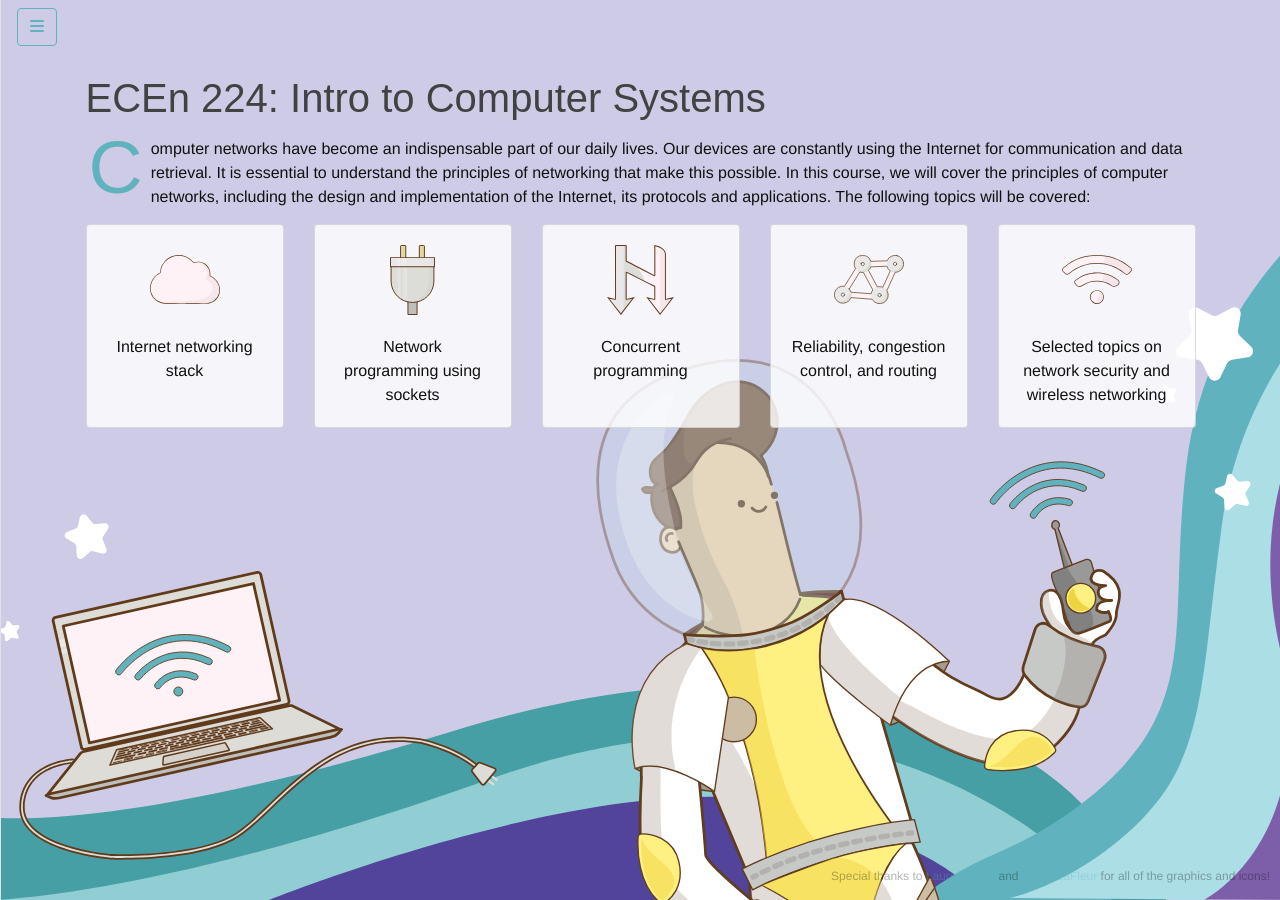
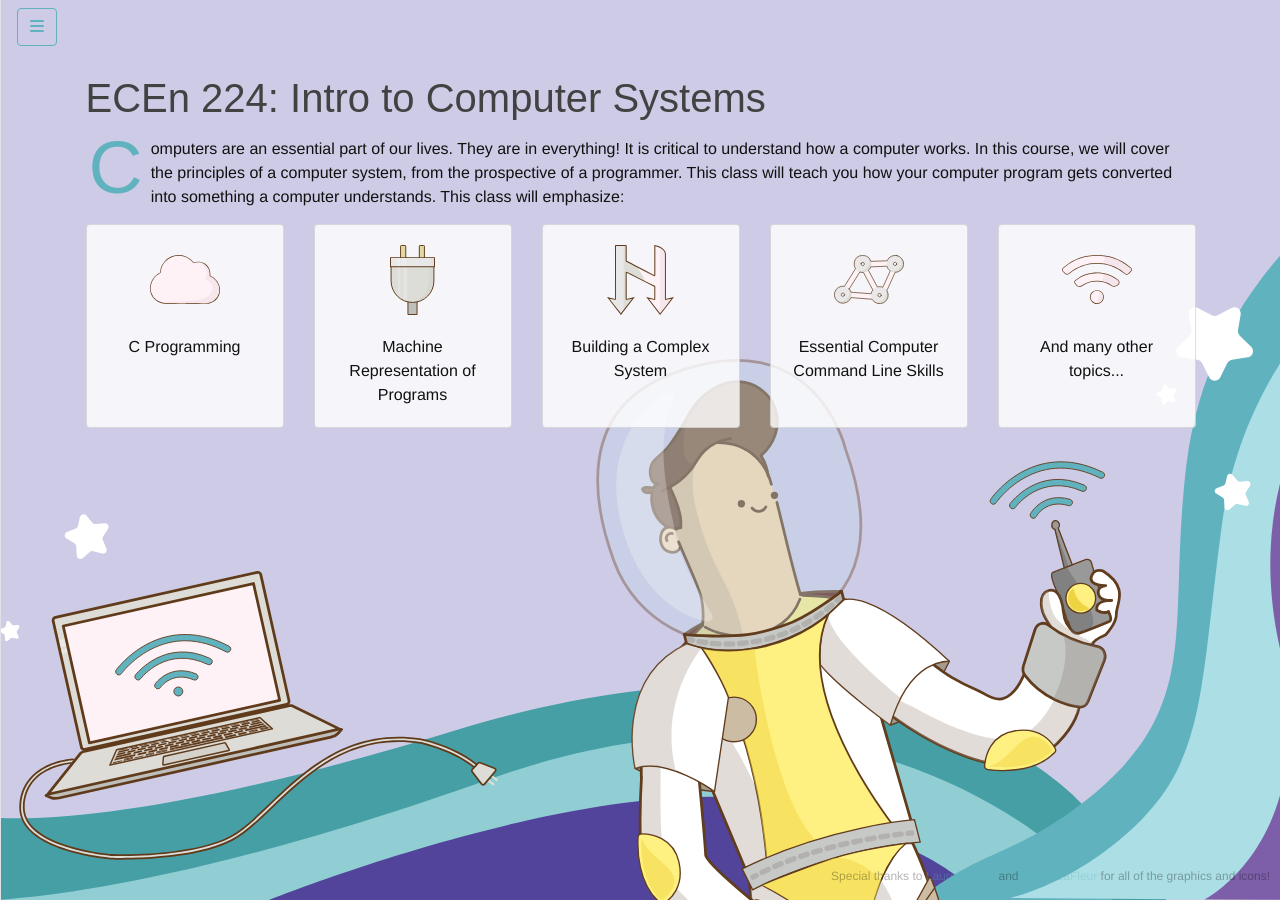
Before and after one commit to kylr1516/ecen224, a Jekyll site: the page built from index.html, in a window 1280 px wide. Built offline with Jekyll 4.4.1, drawn with Linux system fonts in a browser that asks for light colours; nearby versions of some CDN libraries; some web fonts are replaced.

Commit message:
Update text

```diff
--- a/_sass/_pages.scss
+++ b/_sass/_pages.scss
@@ -119,6 +119,10 @@ h4 {
 .home-card {
     height: 100%;
     background-color: rgba(white, 0.8);
+}
+
+.card-text {
+    font-weight: 500;
 }
 
 .firstcharacter {
--- a/index.html
+++ b/index.html
@@ -29,22 +29,18 @@ title: Home
                 <article class="page home-page">
                     <h1 class="page-title" id="page-title">{{ site.title }}</h1>
                     <div class="page-content">
-                        <p><span class="firstcharacter">C</span>omputer networks have become an indispensable part of
-                            our daily lives.
-                            Our devices are constantly using the Internet for communication and data retrieval. It is
-                            essential to
-                            understand the principles of networking that make this possible. In this course, we will
-                            cover the
-                            principles of computer networks, including the design and implementation of the Internet,
-                            its protocols and
-                            applications. The following topics will be covered:</p>
+                        <p><span class="firstcharacter">C</span>omputers are an essential part of our lives. They are in
+                            everything! It is critical to understand how a computer works. In this course, we will cover
+                            the principles of a computer system, from the prospective of a programmer. This class will
+                            teach you how your computer program gets converted into something a computer understands.
+                            This class will emphasize:</p>
 
                         <div class="row home-cards">
                             <div class="col text-center">
                                 <div class="card home-card">
                                     <div class="home-icon cloud-icon"></div>
                                     <div class="card-body">
-                                        <p class="card-text">Internet networking stack</p>
+                                        <p class="card-text">C Programming</p>
                                     </div>
                                 </div>
                             </div>
@@ -53,7 +49,7 @@ title: Home
                                 <div class="card home-card">
                                     <div class="home-icon socket-icon"></div>
                                     <div class="card-body">
-                                        <p class="card-text">Network programming using sockets</p>
+                                        <p class="card-text">Machine Representation of Programs</p>
                                     </div>
                                 </div>
                             </div>
@@ -62,7 +58,7 @@ title: Home
                                 <div class="card home-card">
                                     <div class="home-icon concurrency-icon"></div>
                                     <div class="card-body">
-                                        <p class="card-text">Concurrent programming</p>
+                                        <p class="card-text">Building a Complex System</p>
                                     </div>
                                 </div>
                             </div>
@@ -73,7 +69,7 @@ title: Home
                                 <div class="card home-card">
                                     <div class="home-icon nodes-icon"></div>
                                     <div class="card-body">
-                                        <p class="card-text">Reliability, congestion control, and routing</p>
+                                        <p class="card-text">Essential Computer Command Line Skills</p>
                                     </div>
                                 </div>
                             </div>
@@ -82,8 +78,7 @@ title: Home
                                 <div class="card home-card">
                                     <div class="home-icon wireless-icon"></div>
                                     <div class="card-body">
-                                        <p class="card-text">Selected topics on network security and wireless networking
-                                        </p>
+                                        <p class="card-text">And many other topics...</p>
                                     </div>
                                 </div>
                             </div>
```
